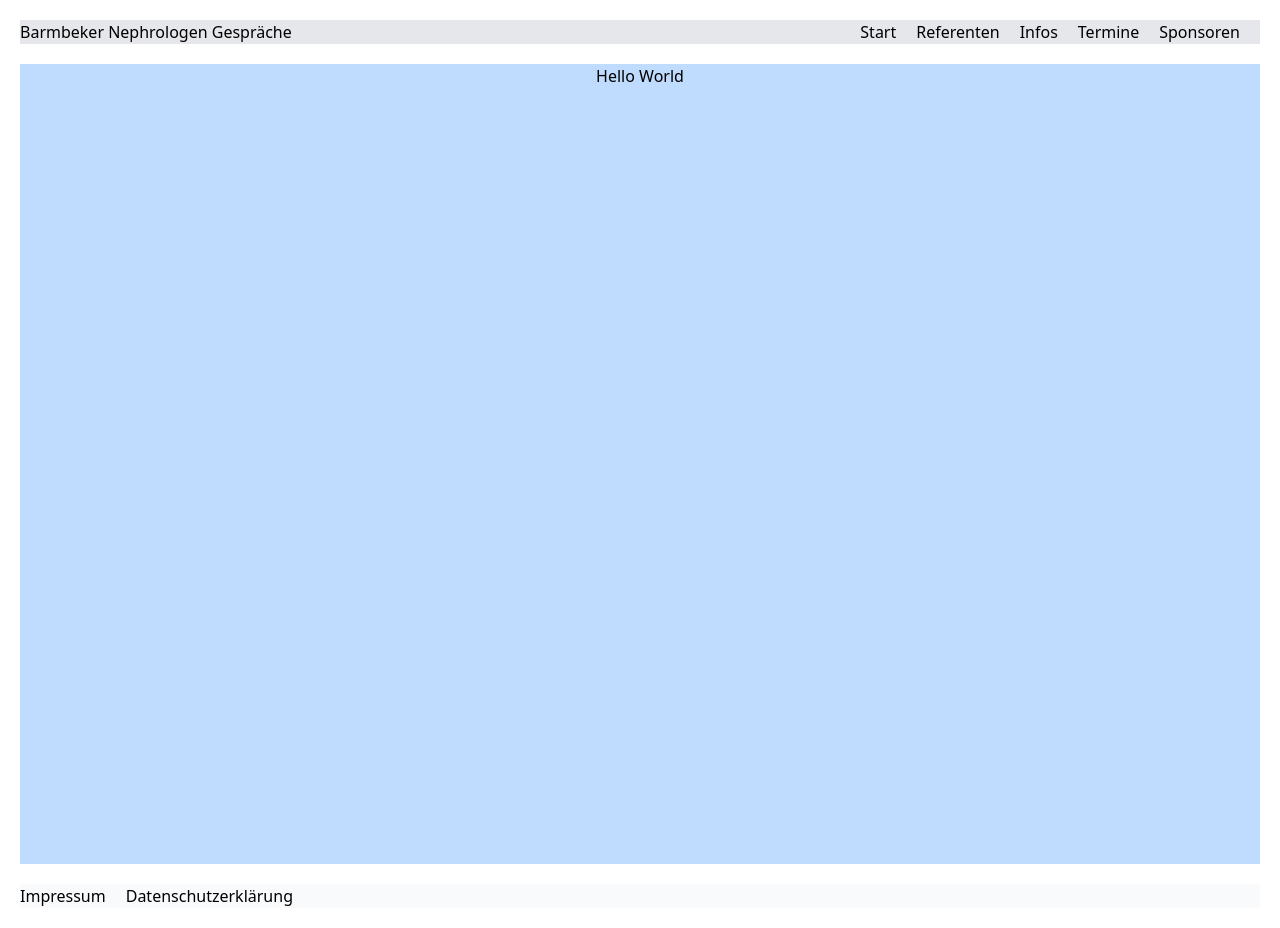
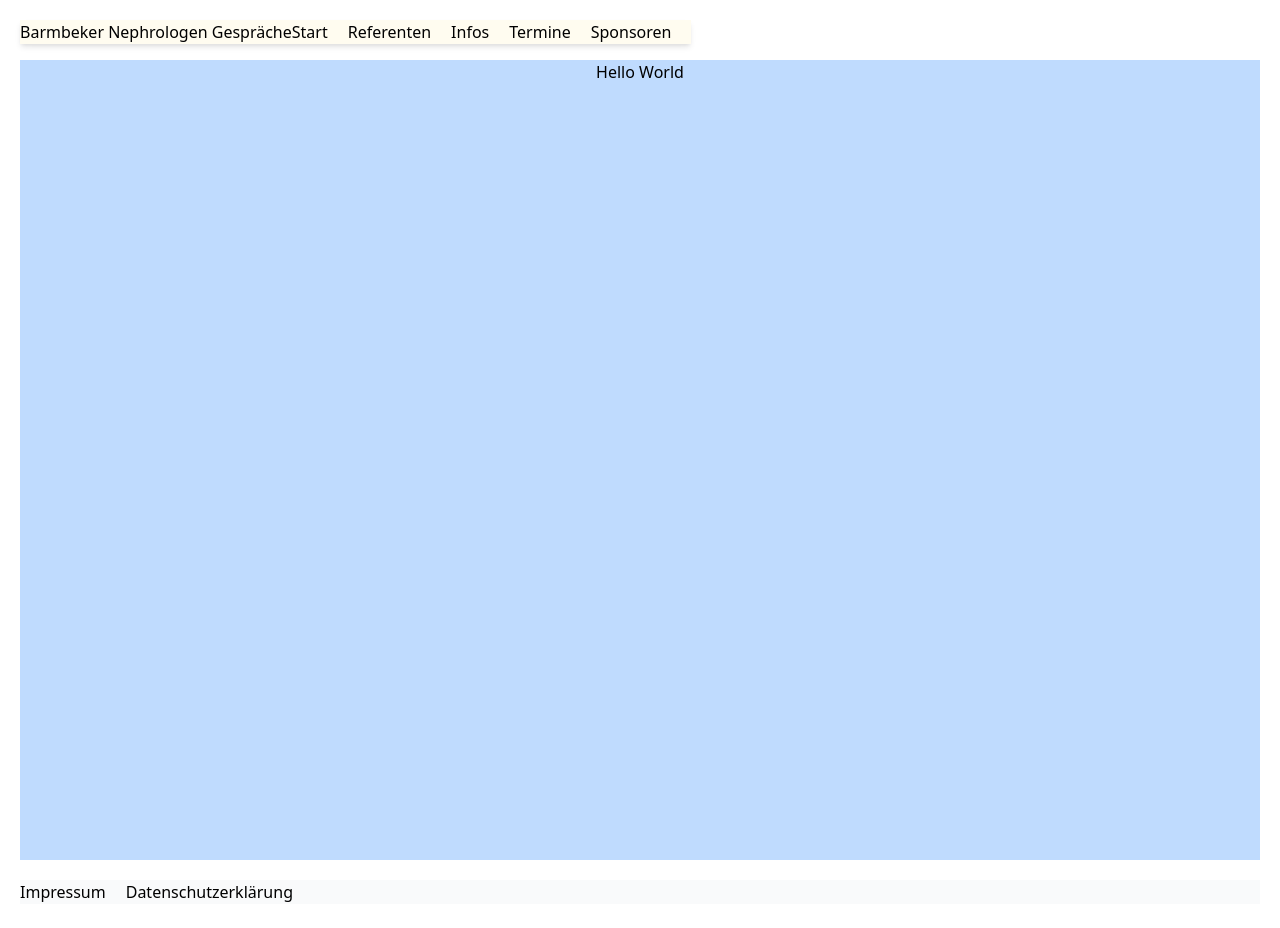
Before and after one commit to manuelpaul86/bng-gatsby, a Gatsby site: page / in a window 1280 px wide. Built offline with nearby package versions, Linux system fonts and the light colour scheme; Gatsby itself is replaced by a stand-in of ours.

Commit message:
Update layout.js

```diff
--- a/src/components/layout.js
+++ b/src/components/layout.js
@@ -29,8 +29,8 @@ export default function Layout({ children }) {
   return (
     <div class="static m-5">
     <header>
-      <div class="mb-5">
-        <nav class="flex flex-wrap items-center justify-between bg-gray-200">
+      <div class="fixed left-5 top-5 shadow-md bg-yellow-50 bg-opacity-75">
+        <nav class="flex flex-wrap items-center justify-between">
           <Link to="/">
             <h3>Barmbeker Nephrologen Gespräche</h3>
           </Link>
@@ -44,7 +44,9 @@ export default function Layout({ children }) {
         </nav>
       </div>
     </header>
+    <div class="pt-10">
     {children}
+    </div>
     <footer>
       <nav class="flex flex-wrap items-center justify-between mt-5 bg-gray-50">
         <ul class="flex flex-row">
```
